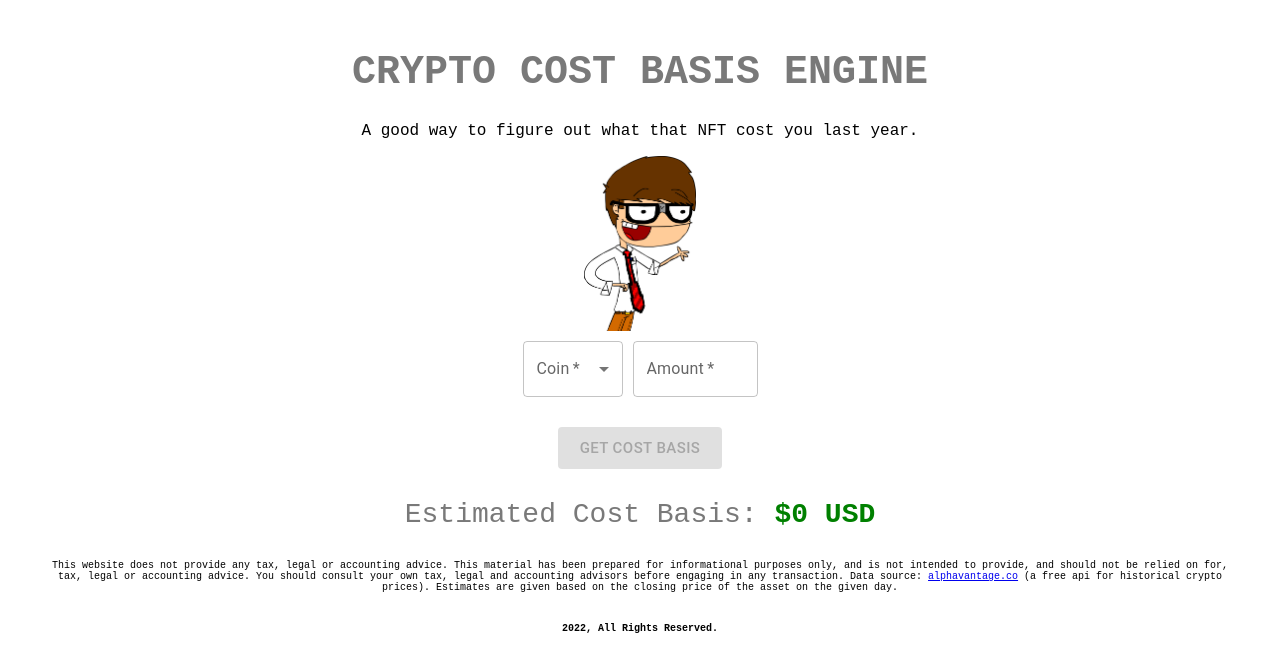
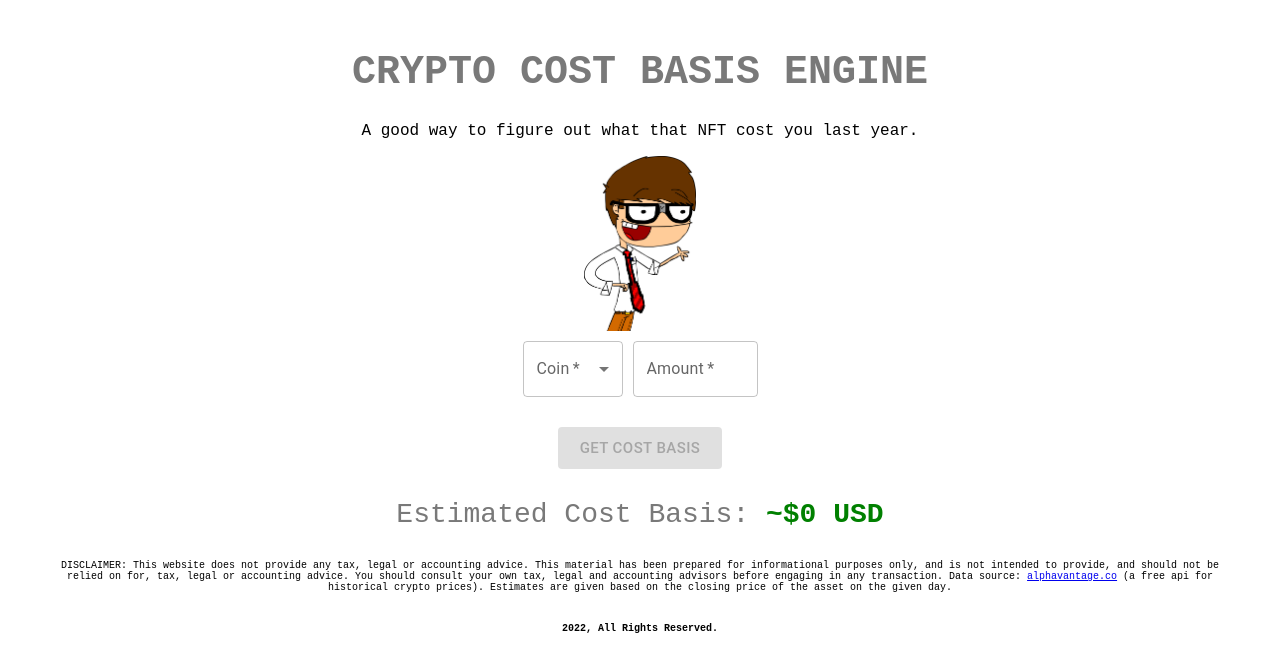
Before and after one commit to benhurley/crypto-cost-basis, a React (Create React App) app: page / in a window 1280 px wide. Shown: the top 672 px of the page. Built offline with nearby package versions, Linux system fonts and the light colour scheme.

Commit message:
more UI tweaks for clarity during use

```diff
--- a/src/App.js
+++ b/src/App.js
@@ -50,7 +50,7 @@ function App() {
       return response.json();
     })
       .then(json => {
-        const spotPrice = parseFloat(json['Time Series (Digital Currency Daily)'][`${purchaseDate}`]['4a. close (USD)'])
+        const spotPrice = parseInt(json['Time Series (Digital Currency Daily)'][`${purchaseDate}`]['4a. close (USD)'])
         setCostBasis(Math.trunc(spotPrice));
       }).catch(e => {
         throw new Error(`API call for historical ${coin} price data failed: ${e}`);
@@ -66,7 +66,7 @@ function App() {
         <LocalizationProvider dateAdapter={AdapterDateFns}>
         <DatePicker
           type='date'
-          label='Purchase Date'
+          label='Purchase Date*'
           value={purchaseDate}
           maxDate={new Date()}
           format='YYYY-MM-DD'
@@ -122,10 +122,10 @@ function App() {
       <div className='result'>
         {`Estimated Cost Basis: `}
         <span className='dollars'>
-          {`$${costBasis*amount} USD`}
+          {`~$${costBasis*amount} USD`}
         </span>
       </div>
-      <div className='disclaimer'>This website does not provide any tax, legal or accounting advice. This material has been prepared for informational purposes only, and is not intended to provide, and should not be relied on for, tax, legal or accounting advice. You should consult your own tax, legal and accounting advisors before engaging in any transaction. Data source: <a href='https://www.alphavantage.co/
+      <div className='disclaimer'>DISCLAIMER: This website does not provide any tax, legal or accounting advice. This material has been prepared for informational purposes only, and is not intended to provide, and should not be relied on for, tax, legal or accounting advice. You should consult your own tax, legal and accounting advisors before engaging in any transaction. Data source: <a href='https://www.alphavantage.co/
 '>alphavantage.co</a> (a free api for historical crypto prices). Estimates are given based on the closing price of the asset on the given day.</div>
       <div className='footer'><b>2022, All Rights Reserved.</b></div>
     </div>
```
